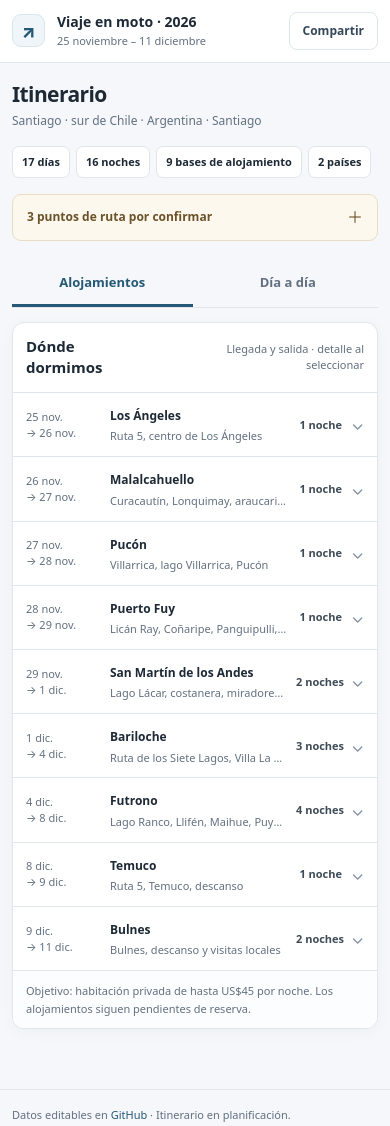
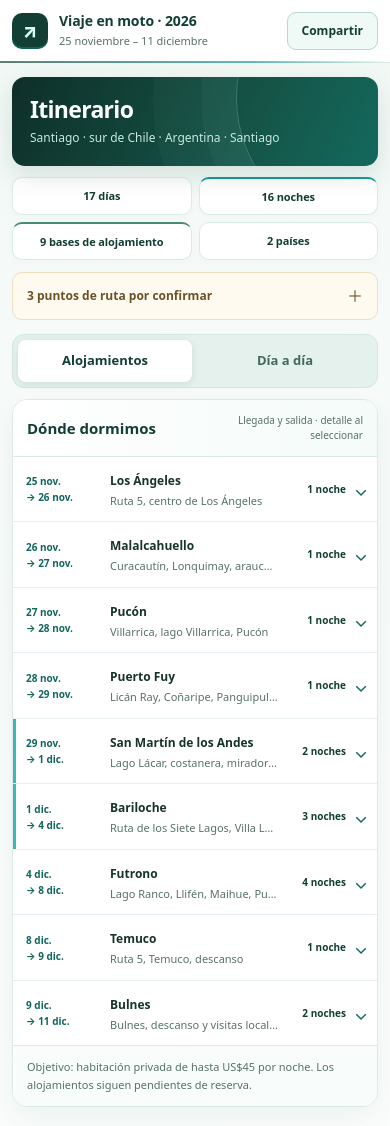
Before and after one commit to jartazaf/travesia-lagos-2026, a plain HTML site: page index.html in a window 390 px wide. Shown: the top 1126 px of the page. Drawn offline with Linux system fonts and the light colour scheme.

Commit message:
style: identidad verde bosque, turquesa lago y blanco nieve

```diff
--- a/index.html
+++ b/index.html
@@ -3,81 +3,118 @@
 <head>
 <meta charset="utf-8">
 <meta name="viewport" content="width=device-width,initial-scale=1">
-<meta name="theme-color" content="#f7f8fa">
+<meta name="theme-color" content="#123e34">
 <meta name="description" content="Calendario y recorrido diario del viaje en moto del 25 de noviembre al 11 de diciembre de 2026.">
 <title>Viaje en moto 2026 | Itinerario</title>
 <style>
-:root{--bg:#f5f7fa;--surface:#fff;--ink:#1d2935;--muted:#627080;--border:#e0e6ec;--accent:#255976;--accent-soft:#eff5f8;--amber:#795415;--amber-bg:#fdf8ee;--shadow:0 3px 16px rgba(27,48,68,.035)}
-*{box-sizing:border-box}html{font-family:system-ui,-apple-system,BlinkMacSystemFont,"Segoe UI",Roboto,Arial,sans-serif;-webkit-text-size-adjust:100%}
-body{margin:0;background:var(--bg);color:var(--ink);font-size:14px;line-height:1.45;-webkit-font-smoothing:antialiased}
+
+:root{
+  --forest:#123e34;--forest-deep:#0e2f29;--lake:#179b94;--lake-dark:#087a75;
+  --snow:#f5faf8;--surface:#fff;--ink:#18322c;--muted:#58716b;
+  --border:#dceae5;--accent:#11665d;--accent-soft:#ebf7f3;
+  --amber:#795415;--amber-bg:#fffaf0;
+  --shadow:0 12px 28px rgba(16,64,51,.055)
+}
+*{box-sizing:border-box}
+html{font-family:system-ui,-apple-system,BlinkMacSystemFont,"Segoe UI",Roboto,Arial,sans-serif;-webkit-text-size-adjust:100%;scroll-behavior:smooth}
+body{margin:0;color:var(--ink);font-size:14px;line-height:1.5;-webkit-font-smoothing:antialiased;background:linear-gradient(175deg,#eff7f3 0%,var(--snow) 265px,#fbfdfc 100%);min-height:100vh}
 button{font:inherit;cursor:pointer}a{color:var(--accent);text-decoration:none}a:hover{text-decoration:underline}
-.wrap{width:min(100% - 36px,1000px);margin:0 auto}
-.site-header{background:var(--surface);border-bottom:1px solid var(--border)}
-.header-inner{display:flex;justify-content:space-between;align-items:center;gap:14px;min-height:66px}
-.identity{display:flex;gap:12px;align-items:center;min-width:0}
-.identity-icon{flex:none;width:33px;height:33px;border-radius:9px;background:var(--accent-soft);border:1px solid #d9e6eb;color:var(--accent);display:grid;place-items:center;font-size:18px;font-weight:800}
-.identity strong{font-size:14px;display:block;line-height:1.35}
+button:focus-visible,a:focus-visible,summary:focus-visible{outline:3px solid #27bfb3;outline-offset:3px}
+.wrap{width:min(100% - 40px,1000px);margin:0 auto}
+.site-header{background:var(--surface);border-bottom:1px solid var(--border);position:relative}
+.site-header:after{content:"";position:absolute;bottom:-1px;left:0;width:100%;height:2px;background:linear-gradient(90deg,var(--forest) 0%,var(--lake) 65%,transparent 100%);opacity:.65}
+.header-inner{display:flex;justify-content:space-between;align-items:center;gap:14px;min-height:70px}
+.identity{display:flex;gap:11px;align-items:center;min-width:0}
+.identity-icon{flex:none;width:36px;height:36px;border-radius:10px;background:var(--forest);color:#d8fff8;display:grid;place-items:center;font-size:19px;font-weight:800;box-shadow:inset 0 -2px 0 rgba(15,186,174,.3)}
+.identity strong{font-size:14px;display:block;line-height:1.35;color:var(--forest);letter-spacing:-.1px}
 .identity small{font-size:11px;color:var(--muted);display:block;margin-top:2px}
-.share{flex:none;padding:9px 13px;border:1px solid var(--border);border-radius:8px;background:#fff;color:#34485a;font-size:12px;font-weight:700}
-.share:hover{background:var(--accent-soft)}
-main{padding-top:24px;padding-bottom:32px}
-.intro{display:flex;align-items:end;justify-content:space-between;gap:14px;flex-wrap:wrap}
-h1{font-size:24px;letter-spacing:-.6px;line-height:1.2;margin:0 0 5px}
-.subtitle{margin:0;color:var(--muted);font-size:12px}
-.pills{display:flex;flex-wrap:wrap;gap:8px;margin-top:16px}
-.pill{background:#fff;border:1px solid var(--border);border-radius:7px;padding:8px 12px;font-size:12px;color:#3b4b5c}
-.pill b{color:var(--ink)}
-.notice{margin:16px 0 20px;background:var(--amber-bg);border:1px solid #e9dec4;border-radius:9px;padding:11px 14px;font-size:12px;color:#6b5228}
+.share{flex:none;padding:9px 14px;border:1px solid #b8d8ce;border-radius:9px;background:#eff9f6;color:var(--forest);font-size:12px;font-weight:750}
+.share:hover{background:#dff5ee}
+main{padding-top:22px;padding-bottom:36px}
+.intro{position:relative;isolation:isolate;overflow:hidden;display:flex;align-items:center;justify-content:space-between;gap:14px;flex-wrap:wrap;padding:23px 26px;border-radius:16px;background:linear-gradient(115deg,var(--forest-deep) 0%,#155447 64%,#117c73 135%);box-shadow:0 10px 26px rgba(11,61,49,.13)}
+.intro:after{content:"";position:absolute;z-index:-1;width:270px;height:270px;right:-85px;top:-105px;border:1px solid rgba(201,255,244,.22);border-radius:50%;box-shadow:0 0 0 35px rgba(201,255,244,.035),0 0 0 83px rgba(201,255,244,.028)}
+h1{font-size:26px;letter-spacing:-.7px;line-height:1.15;margin:0 0 7px;color:#fff;font-weight:760}
+.subtitle{margin:0;color:#c6e9df;font-size:12px}
+.pills{display:grid;grid-template-columns:repeat(4,minmax(0,1fr));gap:9px;margin-top:14px}
+.pill{display:flex;align-items:center;justify-content:center;min-height:43px;background:#fff;border:1px solid #d9ece4;border-radius:10px;padding:9px 11px;font-size:12px;color:var(--muted);box-shadow:0 2px 8px rgba(15,82,65,.025)}
+.pill b{color:var(--forest);font-weight:750;letter-spacing:-.1px}
+.pill:nth-child(2){border-top:2px solid var(--lake)}
+.pill:nth-child(3){border-top:2px solid #468b75}
+.notice{margin:15px 0 18px;background:var(--amber-bg);border:1px solid #eddfc0;border-radius:10px;padding:11px 14px;font-size:12px;color:#6c5129}
 .notice summary{list-style:none;cursor:pointer;display:flex;gap:8px;justify-content:space-between;align-items:center;font-weight:700}
-.notice summary::-webkit-details-marker{display:none}.notice summary::after{content:"＋";font-weight:500;font-size:16px}
-.notice[open] summary::after{content:"−"}.notice p{margin:9px 0 0;line-height:1.6}
-.section-switch{display:grid;grid-template-columns:1fr 1fr;gap:5px;border-bottom:1px solid var(--border);margin-bottom:14px}
-.switch{border:0;border-bottom:3px solid transparent;padding:12px 10px;background:transparent;color:var(--muted);font-size:13px;font-weight:700}
-.switch.active{color:var(--accent);border-bottom-color:var(--accent)}
-.switch:hover{background:#edf2f6}
-.content{background:var(--surface);border:1px solid var(--border);border-radius:12px;box-shadow:var(--shadow);overflow:hidden}
+.notice summary::-webkit-details-marker{display:none}
+.notice summary::after{content:"＋";font-size:16px;font-weight:400}
+.notice[open] summary::after{content:"−"}
+.notice p{margin:9px 0 0;line-height:1.6}
+.section-switch{display:grid;grid-template-columns:1fr 1fr;gap:6px;background:#e5f1ec;border:1px solid #d3e6df;border-radius:12px;padding:5px;margin-bottom:14px}
+.switch{border:0;border-radius:8px;padding:11px 10px;background:transparent;color:#41695e;font-size:13px;font-weight:750}
+.switch.active{color:var(--forest);background:#fff;box-shadow:0 2px 9px rgba(19,77,60,.10)}
+.switch:hover:not(.active){background:#d6ebe3}
+.content{background:var(--surface);border:1px solid var(--border);border-radius:15px;box-shadow:var(--shadow);overflow:hidden}
 [hidden]{display:none!important}
-.content-head{display:flex;justify-content:space-between;align-items:center;gap:12px;padding:16px 19px;border-bottom:1px solid var(--border)}
-.content-head h2{font-size:15px;margin:0;font-weight:750}.content-head p{font-size:11px;margin:0;color:var(--muted);text-align:right}
-.row{border-bottom:1px solid var(--border)}
+.content-head{display:flex;justify-content:space-between;align-items:center;gap:12px;padding:17px 20px;border-bottom:1px solid var(--border);background:linear-gradient(90deg,#fff 0%,#f4fbf8 100%)}
+.content-head h2{font-size:15px;margin:0;color:var(--forest);font-weight:760}
+.content-head p{font-size:11px;margin:0;color:var(--muted);text-align:right}
+.row{border-bottom:1px solid #e8f0ec}
 .row:last-child{border-bottom:0}
-.row summary{list-style:none;cursor:pointer;display:grid;align-items:center;gap:12px;padding:14px 18px}
+.row summary{list-style:none;cursor:pointer;display:grid;align-items:center;gap:12px;padding:14px 18px;border-left:3px solid transparent;transition:background-color .16s ease,border-color .16s ease}
 .row summary::-webkit-details-marker{display:none}
-.row summary:hover{background:#f9fbfc}.row[open] summary{background:#f3f8fb}
-.row summary:after{content:"⌄";color:#8392a0;text-align:right;font-size:17px}
-.stay-row summary{grid-template-columns:107px minmax(0,1fr) 73px 16px}
-.day-row summary{grid-template-columns:70px minmax(0,1fr) 100px 16px}
-.date{color:var(--muted);font-size:12px;font-variant-numeric:tabular-nums}
-.location{font-weight:750;font-size:13px;color:var(--ink);line-height:1.3}
+.row summary:hover{background:#f6fbf9}
+.row[open] summary{background:#eaf7f2;border-left-color:var(--lake)}
+.row summary:after{content:"⌄";color:var(--accent);text-align:right;font-size:18px;transition:transform .16s ease}
+.row[open] summary:after{transform:rotate(180deg)}
+.row.argentina:not([open]) summary{border-left-color:#3db9af}
+.stay-row summary{grid-template-columns:106px minmax(0,1fr) 82px 15px}
+.day-row summary{grid-template-columns:74px minmax(0,1fr) 112px 15px}
+.date{display:block;color:var(--accent);font-size:11px;font-weight:700;font-variant-numeric:tabular-nums;line-height:1.6}
+.location{font-weight:750;font-size:13px;color:var(--ink);line-height:1.4}
 .preview{color:var(--muted);font-size:11px;display:block;margin-top:3px;overflow:hidden;white-space:nowrap;text-overflow:ellipsis;max-width:580px}
-.nights{text-align:right;color:#3e4b57;font-size:12px;font-weight:650;white-space:nowrap}
-.km{text-align:right;color:var(--muted);font-size:12px;white-space:nowrap}
-.details{padding:12px 18px 16px 137px;display:grid;gap:9px;font-size:12px;background:#fbfcfd}
-.day-row .details{padding-left:100px}
-.details p{margin:0}.details .label{font-weight:750;color:#3a4a59}
+.nights{text-align:right;color:var(--forest);font-size:12px;font-weight:700;white-space:normal}
+.km{text-align:right;color:var(--muted);font-size:11px;font-weight:650;white-space:normal;line-height:1.3}
+.details{padding:13px 20px 16px 139px;display:grid;gap:9px;font-size:12px;background:#f7fcfa}
+.day-row .details{padding-left:107px}
+.details p{margin:0}
+.details .label{font-weight:750;color:var(--forest)}
 .details .desc{color:var(--muted);line-height:1.55}
-.details .action{font-weight:750;display:inline-flex;align-items:center;gap:5px}
+.details .action{font-weight:750;display:inline-flex;align-items:center;gap:5px;background:#e1f4ed;border:1px solid #c9e9dd;border-radius:7px;padding:8px 11px}
+.details .action:hover{background:#cbebdf;text-decoration:none}
 .danger{color:var(--amber);font-weight:700}
-.content-foot{padding:13px 18px;border-top:1px solid var(--border);background:#fcfdfe;color:var(--muted);font-size:11px;line-height:1.6}
-.status{font-size:11px;color:#6a7885}
+.content-foot{padding:13px 20px;border-top:1px solid var(--border);background:#f8fcfa;color:var(--muted);font-size:11px;line-height:1.6}
+.status{font-size:11px;color:#647e72}
 footer{border-top:1px solid var(--border);color:var(--muted);font-size:11px;margin-top:28px;padding:17px 0 26px}
+footer a{font-weight:650}
 @media(max-width:650px){
-.wrap{width:calc(100% - 24px)}
-.header-inner{min-height:62px}
-main{padding-top:19px}h1{font-size:21px}
-.pills{gap:6px}.pill{padding:7px 9px;font-size:11px}
-.content-head{padding:13px}
-.row summary{padding:12px 13px}
-.stay-row summary{grid-template-columns:75px minmax(0,1fr) 46px 13px;gap:9px}
-.day-row summary{grid-template-columns:54px minmax(0,1fr) 75px 13px;gap:8px}
-.location{font-size:12px}
-.preview{font-size:11px}
-.date{font-size:11px}
-.nights,.km{font-size:11px}
-.details,.day-row .details{padding:10px 13px 14px}
-.content-foot{padding:11px 13px}
+  .wrap{width:calc(100% - 24px)}
+  .header-inner{min-height:62px}
+  main{padding-top:14px}
+  .intro{padding:19px 18px;border-radius:13px}
+  .intro:after{right:-130px;top:-115px}
+  h1{font-size:23px}
+  .pills{grid-template-columns:repeat(2,minmax(0,1fr));gap:7px;margin-top:11px}
+  .pill{min-height:38px;padding:8px;font-size:11px}
+  .notice{margin:12px 0 14px}
+  .section-switch{margin-bottom:11px}
+  .content-head{padding:13px 14px}
+  .content-head p{font-size:10px;max-width:140px}
+  .row summary{padding:12px 10px;gap:8px}
+  .stay-row summary{grid-template-columns:76px minmax(0,1fr) 60px 13px}
+  .day-row summary{grid-template-columns:54px minmax(0,1fr) 73px 13px}
+  .location{font-size:12px}
+  .preview{font-size:11px}
+  .date{font-size:10px}
+  .nights,.km{font-size:10px}
+  .details,.day-row .details{padding:12px 14px 15px}
+  .content-foot{padding:12px 14px}
 }
-@media(prefers-reduced-motion:no-preference){.switch{transition:background-color .15s,color .15s}}
+@media(max-width:360px){
+  .identity strong{font-size:12px}
+  .identity small{font-size:10px}
+  .share{padding:7px 9px;font-size:11px}
+  .stay-row summary{grid-template-columns:69px minmax(0,1fr) 49px 12px;gap:5px}
+  .day-row summary{grid-template-columns:48px minmax(0,1fr) 66px 12px;gap:5px}
+}
+@media(prefers-reduced-motion:reduce){html{scroll-behavior:auto}.row summary,.row summary:after{transition:none}}
+
 </style>
 </head>
 <body>
@@ -153,7 +190,7 @@ main{padding-top:19px}h1{font-size:21px}
   };
   $("stay-list").innerHTML=trip.stays.map(s=>{
     const q=s.name+", "+s.country;
-    return "<details class='row stay-row'><summary><span class='date'>"+esc(s.llegada)+"<br>→ "+esc(s.salida)+"</span>"+
+    return "<details class='row stay-row "+(s.country==='Argentina'?'argentina':'')+"'><summary><span class='date'>"+esc(s.llegada)+"<br>→ "+esc(s.salida)+"</span>"+
     "<span style='min-width:0'><span class='location'>"+esc(s.name)+"</span><span class='preview'>"+esc(s.visitas)+"</span></span>"+
     "<span class='nights'>"+esc(s.nights)+" "+(Number(s.nights)===1?"noche":"noches")+"</span></summary>"+
     "<div class='details'><p><span class='label'>Visitas:</span> "+esc(s.visitas)+"</p>"+
@@ -166,7 +203,7 @@ main{padding-top:19px}h1{font-size:21px}
     const dest=d.country==="Argentina"?"Argentina":"Chile";
     const routeLink=d.travel?directions(points):mapSearch(d.destination+", "+dest);
     const km=String(d.km||"").replace(/^≈\s*/,"");
-    return "<details class='row day-row'><summary><span class='date'>"+esc(d.date)+"</span>"+
+    return "<details class='row day-row "+(d.country==='Argentina'?'argentina':'')+"'><summary><span class='date'>"+esc(d.date)+"</span>"+
     "<span style='min-width:0'><span class='location'>"+esc(d.title)+"</span><span class='preview'>"+esc(d.visits||"Sin visitas programadas")+"</span></span>"+
     "<span class='km'>"+esc(km)+"</span></summary>"+
     "<div class='details'><p><span class='label'>Visitas:</span> "+esc(d.visits)+"</p>"+
```
